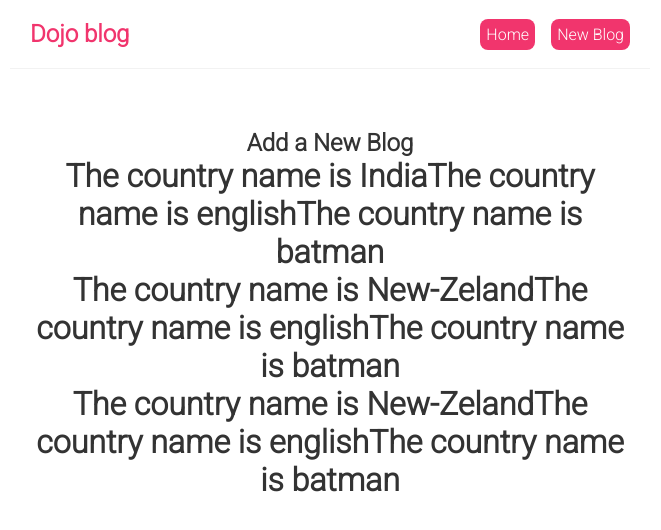
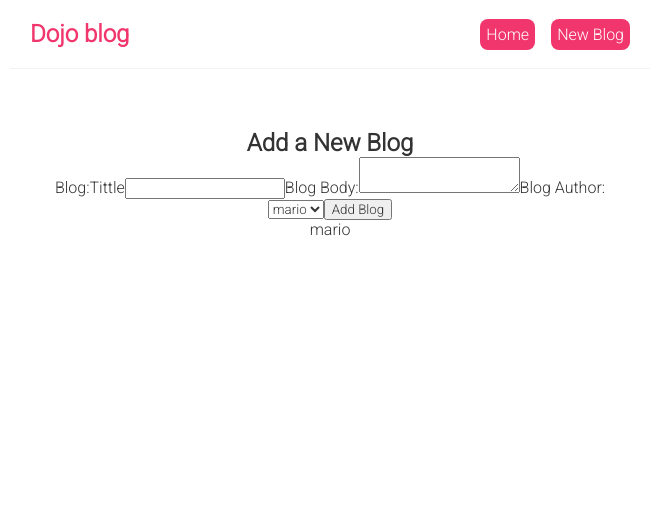
Before and after one commit to priya-0002/React-Blog, a React (Create React App) app: page /create in a window 1280 px wide. Shown: the top 530 px of the page, without its empty margins (310-971 px from the left). Built offline with nearby package versions, Linux system fonts and the light colour scheme.

Commit message:
control inputs(form)

```diff
--- a/data/db.json
+++ b/data/db.json
@@ -8,8 +8,8 @@
     },
 
     {
-        "tittle":"John",
-         "body":"Doe" ,"author":"robert",
+        "tittle":"priya",
+         "body":"Dell" ,"author":"roy",
          "id":"2"
 
     }
--- a/src/App.js
+++ b/src/App.js
@@ -2,7 +2,6 @@
 import './App.css';
 import Nvbar from './Nvbar';
 import Home from './Home';
-import Greet from'./Greet';
 import Create from './Create';
 import{BrowserRouter as Router,Route,Switch} from 'react-router-dom';
 import BlogDetails from './BlogDetails';
@@ -27,13 +26,6 @@
          <BlogDetails/>
        </Route>
      </Switch>
-     <div className="new">
-
-     <Greet name="India" heroName="batman" subject="english"/>
-     <Greet name="New-Zeland" heroName="batman" subject="english"/>
-     <Greet name="New-Zeland" heroName="batman" subject="english"/>
-
-     </div>
 
      </div>
     </div>
--- a/src/BlogDetails.js
+++ b/src/BlogDetails.js
@@ -4,7 +4,7 @@
 const BlogDetails = () => {
 
      const{id}=useParams();
-     const{blogs, isPending, error} = useFetch('  http://localhost:8003/blogs/1');
+     const{blogs, isPending, error} = useFetch('  http://localhost:8003/blogs/'+ id);
     return (
 
         <div className="blog-details">
--- a/src/Create.js
+++ b/src/Create.js
@@ -1,7 +1,50 @@
+
+import {useState} from "react";
 const Create = () => {
+    const[tittle,setTittle]=useState('');
+    const[body,setBody]=useState('');
+    const[author,setAuthor]=useState('mario');
     return (
         <div classname="create">
             <h2>Add a New Blog</h2>
+            <form >
+                <label>
+                    Blog:Tittle
+                </label>
+                <input
+                type ="text"
+                required
+                value={tittle}
+                onChange={(e)=>setTittle(e.target.value)}
+
+                />
+                 <label>
+                    Blog Body:
+                </label>
+                <textarea
+
+                required
+                value={body}
+                onChange={(e)=>setBody(e.target.value)}
+
+                ></textarea>
+                 <label>
+               Blog Author:
+                </label>
+                <select
+                value={author}
+                onChange={(e)=>setAuthor(e.target.value)}>
+                    <option value="mario">mario</option>
+                    <option value="yoshi">yoshi</option>
+                </select>
+                <button>Add Blog</button>
+                <p>{tittle}</p>
+                <p>{body}</p>
+                <p>{author}</p>
+
+
+
+            </form>
         </div>
      );
 }
--- a/src/Greet.js
+++ /dev/null
@@ -1,20 +0,0 @@
-const Greet = (props) => {
-   console.log(props)
-    return (
-        <div className="see">
-            <h1>The country name is {props.name}
-
-            The country name is {props.subject}
-            The country name is {props.heroName}
-
-
-
-
-            </h1>
-        </div>
-
-
-     );
-}
-
-export default Greet;
--- a/src/index.css
+++ b/src/index.css
@@ -46,3 +46,35 @@
   color:red;
   margin-bottom: 8px;
 }
+
+/* create new blog form */
+.create {
+  max-width: 400px;
+  margin: 0 auto;
+  text-align: center;
+}
+.create label {
+  text-align: left;
+  display: block;
+}
+.create h2 {
+  font-size: 20px;
+  color: #f1356d;
+  margin-bottom: 30px;
+}
+.create input, .create textarea, .create select {
+  width: 100%;
+  padding: 6px 10px;
+  margin: 10px 0;
+  border: 1px solid #ddd;
+  box-sizing: border-box;
+  display: block;
+}
+.create button {
+  background: #f1356d;
+  color: #fff;
+  border: 0;
+  padding: 8px;
+  border-radius: 8px;
+  cursor: pointer;
+}
```
